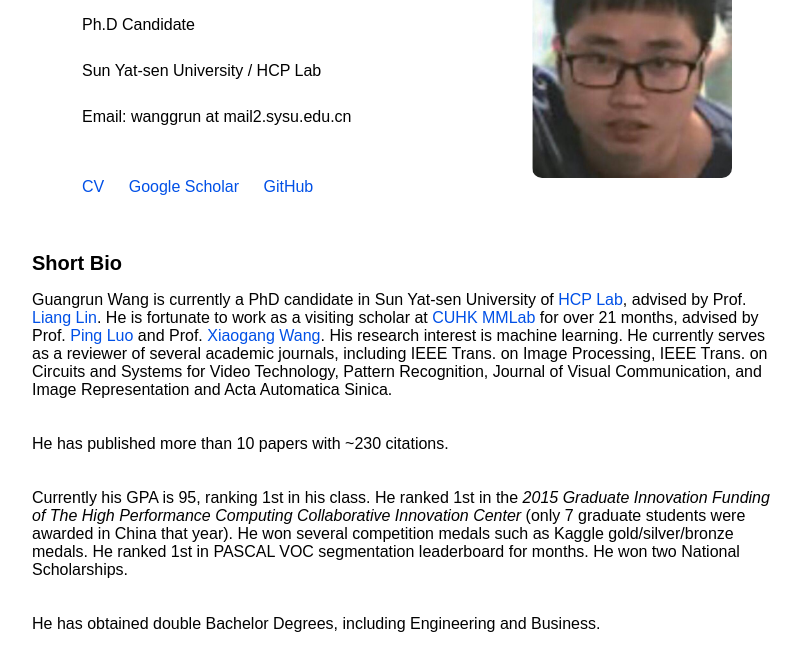
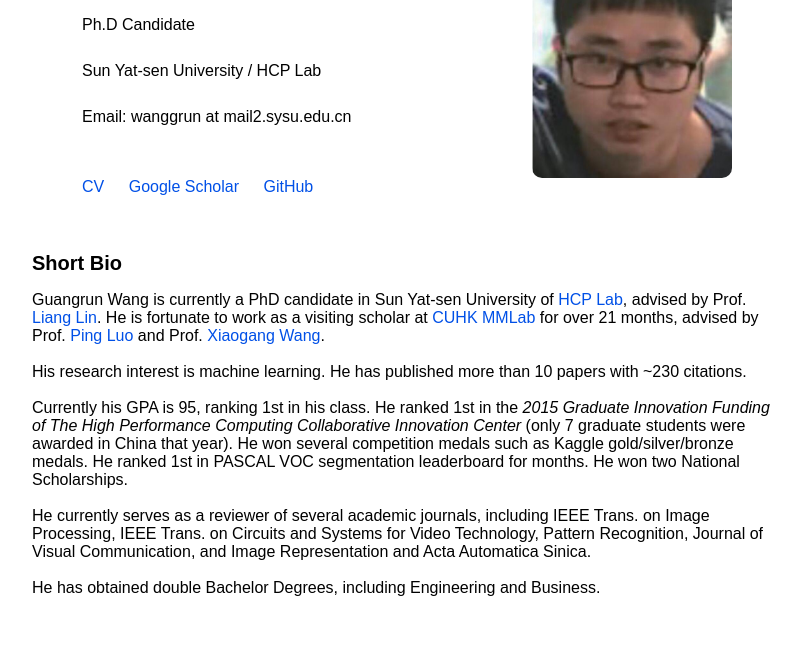
Before and after one commit to wanggrun/wanggrun.github.io, a plain HTML site: page index.html in a window 1280 px wide. Shown: the part 138-808 px from the top of the page, without its empty margins (233-1034 px from the left). Drawn offline with Linux system fonts and the light colour scheme.

Commit message:
fix link  in index

```diff
--- a/index.html
+++ b/index.html
@@ -82,17 +82,17 @@ a, a:visited { color : #0050e7; }
     <div class="container">
         <h2>Short Bio</h2>
         <p>
-           Guangrun Wang is currently a PhD candidate in Sun Yat-sen University of <a href="http://www.sysu-hcp.net/home/">HCP Lab</a>, advised by Prof. <a href="http://www.linliang.net/">Liang Lin</a>. He is fortunate to work as a visiting scholar at <a href="http://mmlab.ie.cuhk.edu.hk/">CUHK MMLab</a> for over 21 months, advised by Prof. <a href="http://personal.ie.cuhk.edu.hk/~pluo/"> Ping Luo</a> and Prof. <a href="http://www.ee.cuhk.edu.hk/~xgwang/">Xiaogang Wang</a>. His research interest is  machine learning. He currently serves as a reviewer of several academic journals, including IEEE Trans. on Image Processing, IEEE Trans. on Circuits and Systems for Video Technology, Pattern Recognition, Journal of Visual Communication, and Image Representation and Acta Automatica Sinica.
+           Guangrun Wang is currently a PhD candidate in Sun Yat-sen University of <a href="http://www.sysu-hcp.net/home/">HCP Lab</a>, advised by Prof. <a href="http://www.linliang.net/">Liang Lin</a>. He is fortunate to work as a visiting scholar at <a href="http://mmlab.ie.cuhk.edu.hk/">CUHK MMLab</a> for over 21 months, advised by Prof. <a href="http://personal.ie.cuhk.edu.hk/~pluo/"> Ping Luo</a> and Prof. <a href="http://www.ee.cuhk.edu.hk/~xgwang/">Xiaogang Wang</a>.
 
             <br>
-            <br>
-            <br>He has published more than 10 papers with ~230 citations.
+            <br>His research interest is machine learning. He has published more than 10 papers with ~230 citations.
 
-            <br>
             <br>
             <br> Currently his GPA is 95, ranking 1st in his class. He ranked 1st in the <I>2015 Graduate Innovation Funding of The High Performance Computing Collaborative Innovation Center</I> (only 7 graduate students were awarded in China that year). He won several competition medals such as Kaggle gold/silver/bronze medals. He ranked 1st in PASCAL VOC segmentation leaderboard for months. He won two National Scholarships.
 
             <br>
+            <br> He currently serves as a reviewer of several academic journals, including IEEE Trans. on Image Processing, IEEE Trans. on Circuits and Systems for Video Technology, Pattern Recognition, Journal of Visual Communication, and Image Representation and Acta Automatica Sinica.
+
             <br>
             <br> He has obtained double Bachelor Degrees, including Engineering and Business.
 
```
